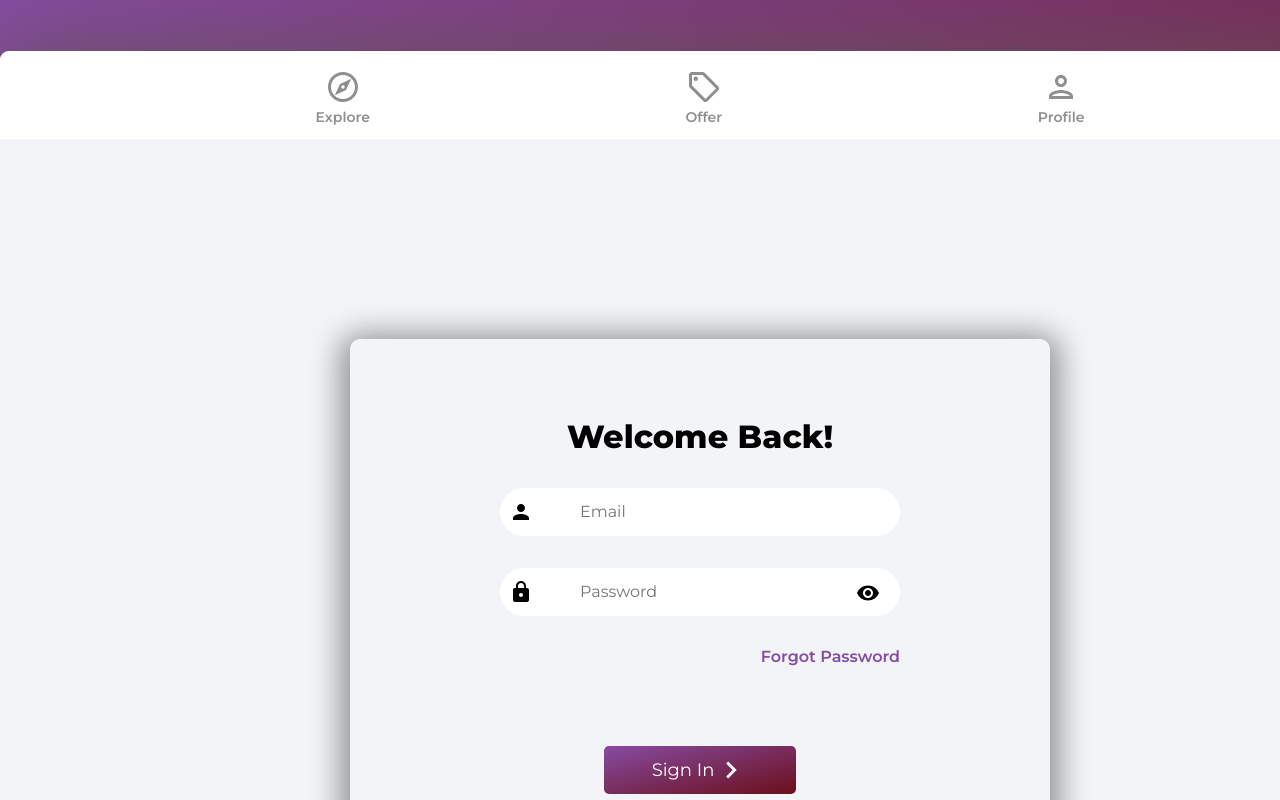
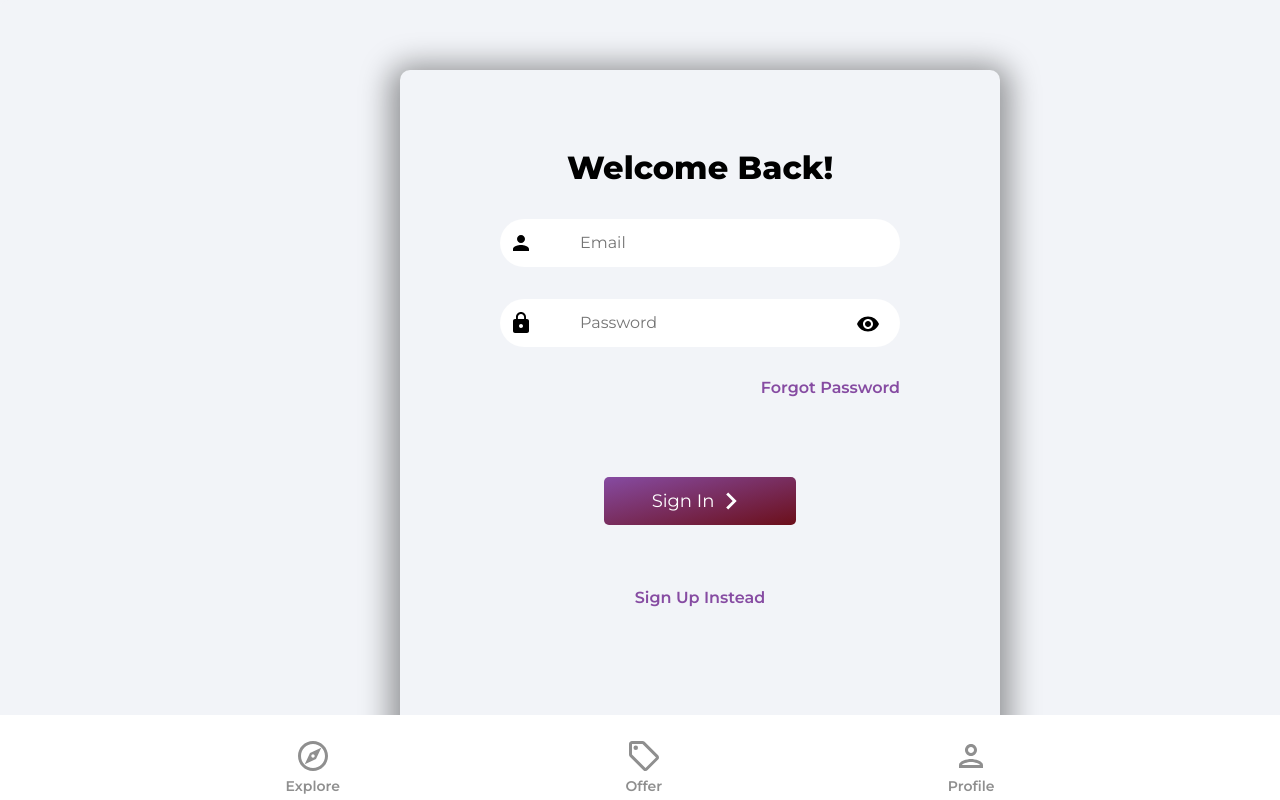
Before and after one commit to piratlena/react-house-marketplace, a React (Create React App) app: page /sign-in in a window 1280 px wide. Shown: the top 800 px of the page. Built offline with nearby package versions, Linux system fonts and the light colour scheme.

Commit message:
start profilePage, implement logOut logic

```diff
--- a/src/components/NavBar.jsx
+++ b/src/components/NavBar.jsx
@@ -13,7 +13,7 @@ function NavBar() {
     }
   };
   return (
-    <header className="navbar">
+    <footer className="navbar">
       <nav className="navbarNav">
         <ul className="navbarListItems">
           <li className="navbarListItem">
@@ -69,7 +69,7 @@ function NavBar() {
           </li>
         </ul>
       </nav>
-    </header>
+    </footer>
   );
 }
 export default NavBar;
--- a/src/index.css
+++ b/src/index.css
@@ -18,11 +18,12 @@ html::-webkit-scrollbar {
 
 body {
   font-family: "Montserrat", sans-serif;
-  background-image: linear-gradient(
+  background-color: #f2f4f8;
+  /* background-image: linear-gradient(
     to right bottom,
     var(--color-primary-light),
     var(--color-primary-dark)
-  );
+  ); */
   background-size: cover;
   background-repeat: no-repeat;
   box-sizing: border-box;
@@ -34,9 +35,9 @@ body {
   margin: 0 auto;
   padding: 0 0 2.5rem 0;
   background-color: #f2f4f8;
-  box-shadow: 0 1rem 6rem 0.5rem rgba(97, 85, 81, 1);
+  /* box-shadow: 0 1rem 6rem 0.5rem rgba(97, 85, 81, 1); */
   min-height: 117rem;
-  margin: 4vw auto;
+  /* margin: 4vw auto; */
   border-radius: 9px;
   overflow: hidden;
 }
@@ -131,8 +132,8 @@ button {
   }
 }
 .auth {
-  width: 700px;
-  height: 800px;
+  width: 600px;
+  height: 700px;
   margin: 0 auto;
   background: #f2f4f8;
   display: flex;
@@ -140,7 +141,7 @@ button {
   align-items: center;
   border-radius: 10px;
   box-shadow: 0 5px 30px 10px rgba(0, 0, 0, 0.4);
-  margin-top: 200px;
+  margin-top: 70px;
 }
 
 .loadingSpinnerContainer {
@@ -180,17 +181,22 @@ button {
 }
 
 .navbar {
-  width: 100%;
-  height: 5.5rem;
+  position: fixed;
+  left: 0;
+  bottom: 0;
+  right: 0;
+  height: 85px;
   background-color: #ffffff;
+  z-index: 1000;
   display: flex;
   justify-content: center;
   align-items: center;
 }
 
 .navbarNav {
-  margin: 0;
   width: 100%;
+  margin-top: 0.75rem;
+  overflow-y: hidden;
 }
 
 .navbarListItems {
@@ -671,9 +677,14 @@ button:hover {
   font-size: 1rem;
   font-weight: 600;
   color: #ffffff;
-  background-color: #00cc66;
+  background-image: linear-gradient(
+    to right bottom,
+    var(--color-primary-light),
+    var(--color-primary-dark)
+  );
   padding: 0.25rem 0.75rem;
   border-radius: 1rem;
+  transition: all 0.2s;
 }
 
 .profileDetailsHeader {
--- a/src/pages/ProfilePage.jsx
+++ b/src/pages/ProfilePage.jsx
@@ -1,13 +1,29 @@
 import React, { useEffect, useState } from "react";
+import { useNavigate } from "react-router-dom";
 import { getAuth } from "firebase/auth";
 
 function ProfilePage() {
-  const [user, setUser] = useState(null);
   const auth = getAuth();
+  const [formData, setFormData] = useState({
+    name: auth.currentUser.displayName,
+    email: auth.currentUser.email,
+  });
+  const navigate = useNavigate();
 
-  useEffect(() => {
-    setUser(auth.currentUser);
-  }, []);
-  return user ? <h1>{user.displayName}</h1> : "Not logged in";
+  const onLogout = () => {
+    auth.signOut();
+    navigate("/");
+  };
+
+  return (
+    <div className="profile">
+      <header className="profileHeader">
+        <p className="pageTitle">My Profile</p>
+        <button className="logOut" type="button" onClick={onLogout}>
+          Log Out
+        </button>
+      </header>
+    </div>
+  );
 }
 export default ProfilePage;
--- a/src/pages/SignUpPage.jsx
+++ b/src/pages/SignUpPage.jsx
@@ -49,7 +49,7 @@ function SignUpPage() {
 
       navigate("/");
     } catch (error) {
-      toast.error("Something went wrong with registration", {
+      toast.error("Something went wrong with registrationgit", {
         position: toast.POSITION.TOP_CENTER,
       });
     }
```
